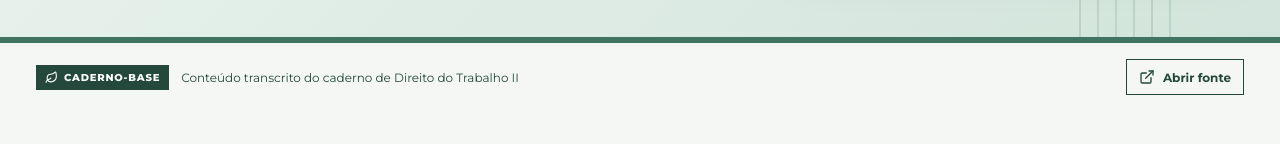
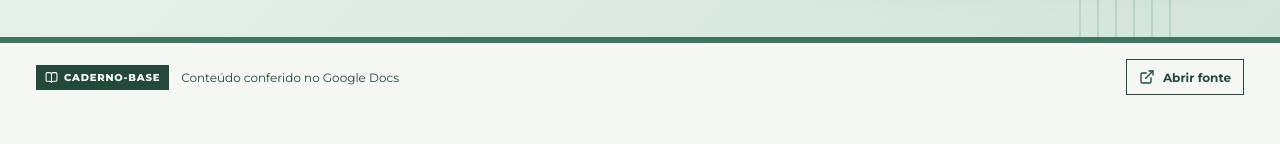
Before and after one commit to marianadireito8ufrj-max/caderno-direito-trabalho-ii, a React (Vite) app: page / in a window 1280 px wide. Shown: the part 467-611 px from the top of the page. Built offline with nearby package versions, Linux system fonts and the light colour scheme.

Commit message:
style: atualizar ícone e texto do caderno-base

```diff
--- a/src/App.tsx
+++ b/src/App.tsx
@@ -6,7 +6,6 @@ import {
   Eye,
   EyeOff,
   KeyRound,
-  Leaf,
   Mail,
   ShieldCheck,
 } from "lucide-react";
@@ -265,9 +264,9 @@ export default function App() {
       <section className="source-bar">
         <div>
           <span className="badge">
-            <Leaf size={13} /> Caderno-base
+            <BookOpen size={13} /> Caderno-base
           </span>
-          <span>Conteúdo transcrito do caderno de Direito do Trabalho II</span>
+          <span>Conteúdo conferido no Google Docs</span>
         </div>
 
         {fonteGoogleDocs ? (
```
